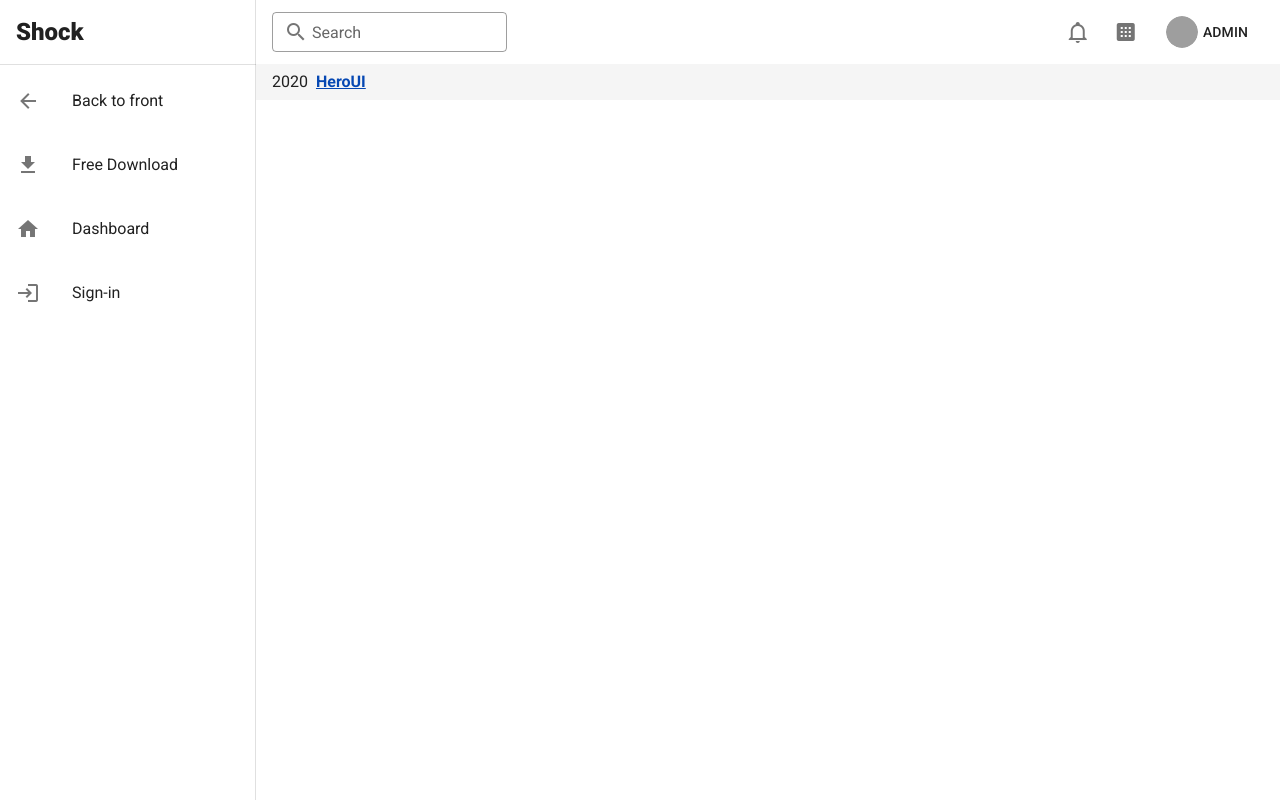
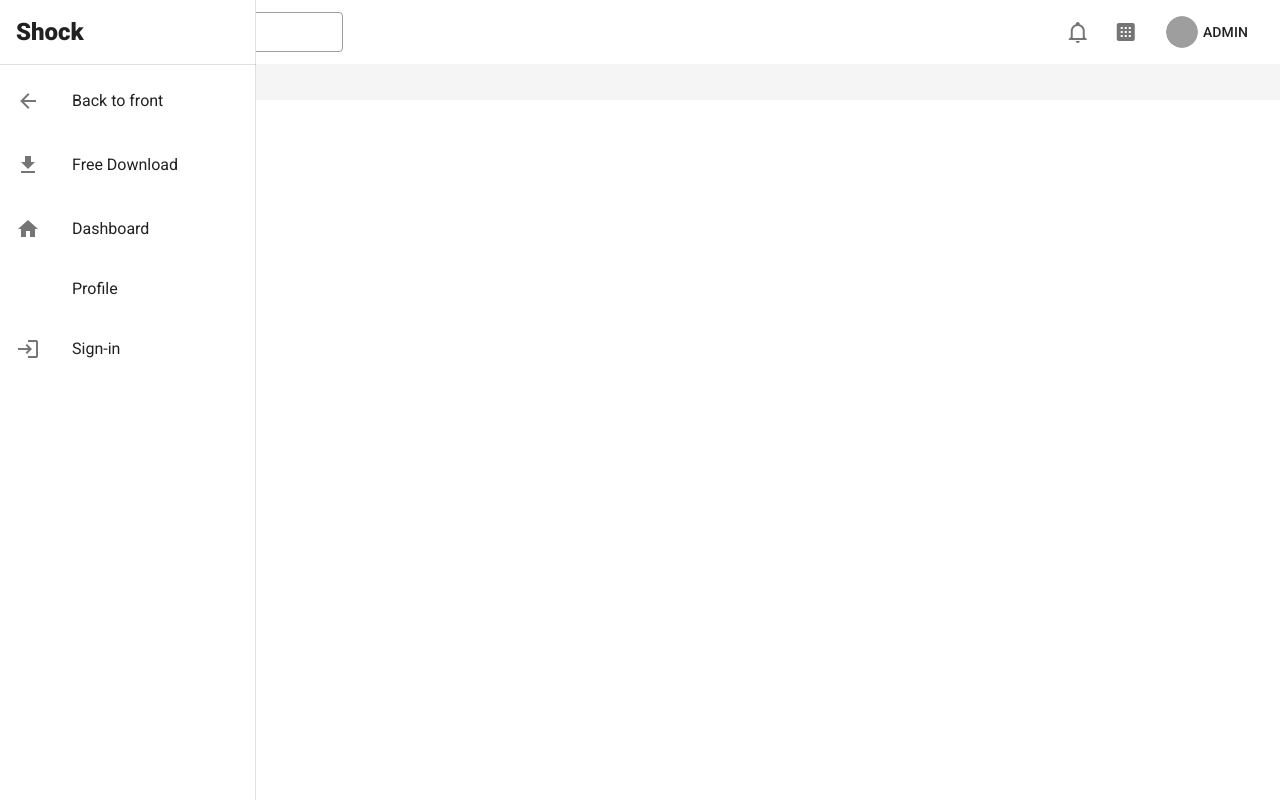
Before and after one commit to AGDholo/shock, a Vue app: page /#/dashboard/pages in a window 1280 px wide. Built offline with nearby package versions, Linux system fonts and the light colour scheme; grey boxes are pictures that could not be loaded; what vue-apexcharts would draw is missing.

Commit message:
feat: add responsive drawer

```diff
--- a/src/components/root/dashboard.vue
+++ b/src/components/root/dashboard.vue
@@ -1,6 +1,11 @@
 <template>
   <div>
-    <v-navigation-drawer app>
+    <v-navigation-drawer
+      app
+      :mini-variant="$vuetify.breakpoint.lgAndDown"
+      expand-on-hover
+      v-model="drawerDisplay"
+    >
       <v-list-item two-line>
         <v-list-item-content>
           <v-list-item-title class="text-h5 font-weight-black">
@@ -33,6 +38,11 @@
     </v-navigation-drawer>
 
     <v-app-bar app flat color="white">
+      <v-app-bar-nav-icon
+        v-if="$vuetify.breakpoint.lgAndDown"
+        @click="drawerDisplay = !drawerDisplay"
+      />
+
       <v-toolbar-items class="d-flex align-center">
         <v-text-field
           hide-details
@@ -98,6 +108,7 @@
 <script>
 export default {
   data: () => ({
+    drawerDisplay: null,
     drawer: [
       { title: "Back to front", icon: "mdi-arrow-left", to: "/" },
       {
@@ -112,11 +123,19 @@ export default {
         to: "/dashboard/pages/dashboards/dashboard",
       },
       {
+        title: "Profile",
+        icon: "mdi-face-profile",
+        to: "/dashboard/pages/examples/profile",
+      },
+      {
         title: "Sign-in",
         icon: "mdi-login",
         to: "/dashboard/pages/examples/sign-in",
       },
     ],
   }),
+  mounted() {
+    this.drawerDisplay = this.$vuetify.breakpoint.lgAndDown ? false : true;
+  },
 };
 </script>
--- a/src/router/index.js
+++ b/src/router/index.js
@@ -60,6 +60,12 @@ const routes = [
           import("../views/dashboard/pages/dashboards/Dashboard.vue"),
       },
       {
+        path: "/dashboard/pages/examples/profile",
+        name: "dashboard-pages-examples-profile",
+        component: () =>
+          import("../views/dashboard/pages/examples/Profile.vue"),
+      },
+      {
         path: "/dashboard/pages/examples/sign-in",
         name: "dashboard-pages-examples-sign-in",
         component: () =>
--- a/src/views/dashboard/pages/dashboards/Dashboard.vue
+++ b/src/views/dashboard/pages/dashboards/Dashboard.vue
@@ -1,5 +1,5 @@
 <template>
-  <div class="mx-4">
+  <div class="px-4">
     <v-sheet color="transparent">
       <v-row>
         <v-col cols="12" md="6" lg="3" v-for="(item, i) in stats" :key="i">
```
